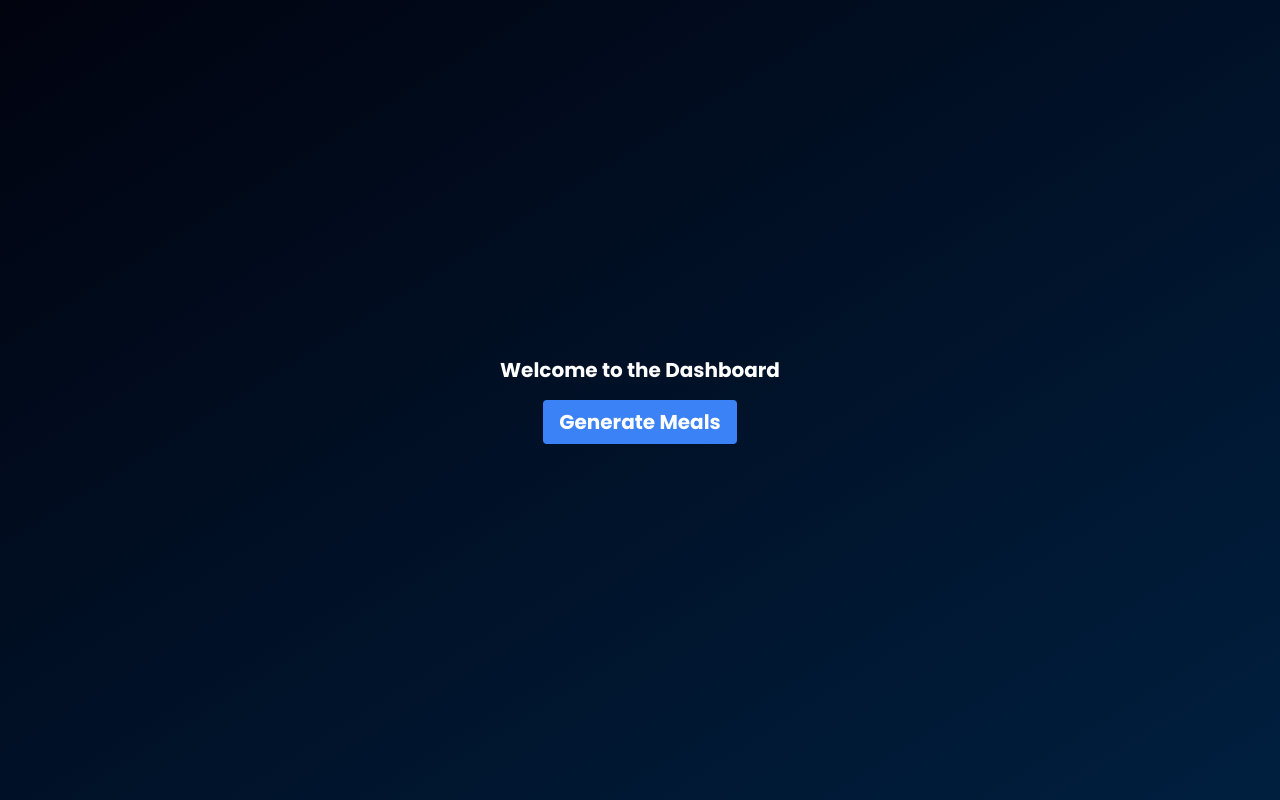
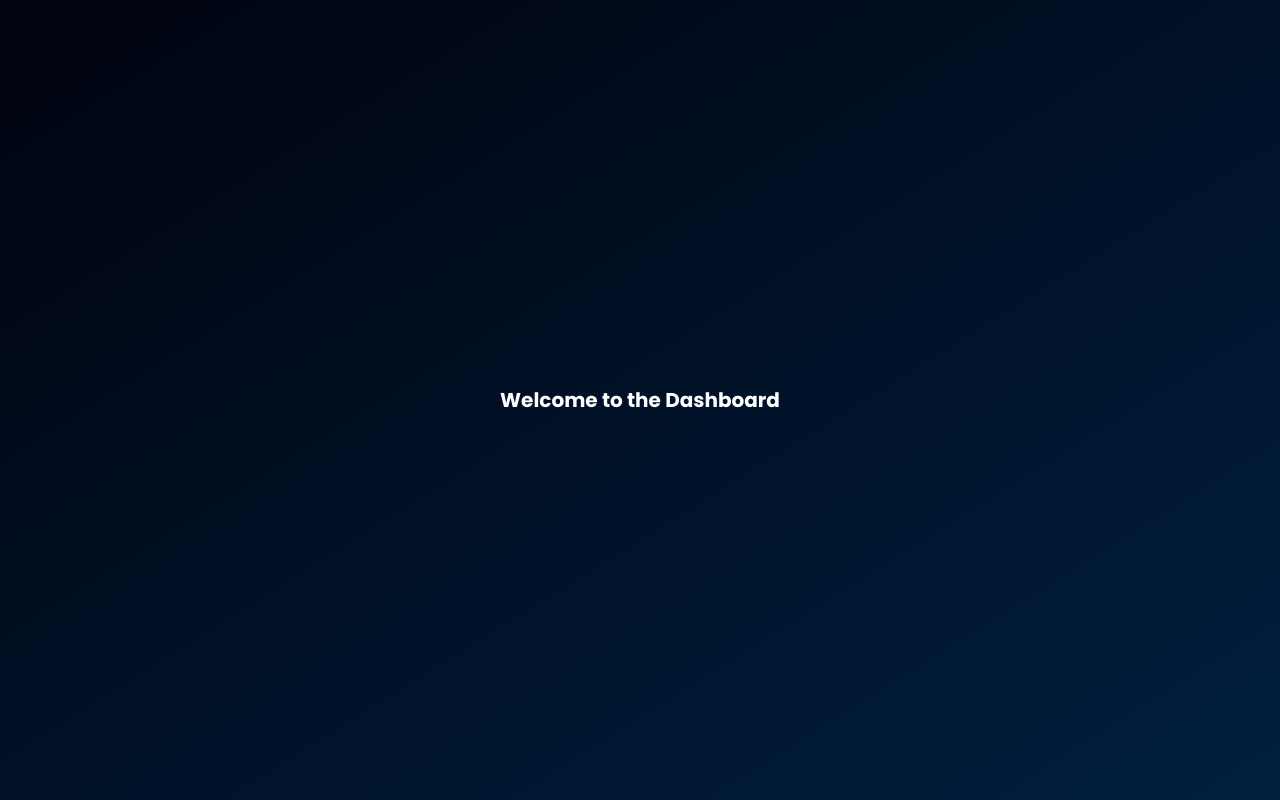
Before and after one commit to bengiloo/fitness-app, a React (Vite) app in the folder client/: page /dashboard in a window 1280 px wide. Built offline with nearby package versions, Linux system fonts and the light colour scheme.

Commit message:
cleaned up test code

```diff
--- a/client/src/Dashboard.jsx
+++ b/client/src/Dashboard.jsx
@@ -2,82 +2,10 @@ import React from 'react';
 import axios from "axios";
 
 const Dashboard = () => {
-  const generateMeals = async () => {
-    try {
-      const email = localStorage.getItem("userEmail");
-      if (!email) {
-        throw new Error("User email not found in localStorage");
-      }
-
-      // get user input for a form to generate the meals
-      // pass it as a req so that it is contructed as a query
-      const response = await axios.post("http://localhost:3000/api/meals/fetch-meal", {
-        diet: "low-carb",
-        health: "Mediterranean",
-        cuisineType: "Asian",
-        mealType: "Lunch",
-        calories: "100-150"
-      }); // hard coded for now, these need to come from the user input
-      console.log("Fetched Meal Data in front end:", response.data);
-
-
-      // Here i want to only grab 7 meals, one for each day
-      const mealPlanData = [];
-
-      // Display data to the console for debugging purposes
-      for (let i = 0; i < 7; i++) {
-        const mealName = response.data.hits[i].recipe.label;
-        const typeOfMeal = response.data.hits[i].recipe.cuisineType[0];
-        const fats = response.data.hits[i].recipe.digest[0].total.toFixed(2);
-        const carbs = response.data.hits[i].recipe.digest[1].total.toFixed(2);
-        const protein = response.data.hits[i].recipe.digest[2].total.toFixed(2);
-        const calories = response.data.hits[i].recipe.calories.toFixed(2);
-        console.log(`Meal ${i + 1}`);
-        console.log(`Meal Name: ${mealName}`);
-        console.log(`Type of Meal: ${typeOfMeal}`);
-        console.log(`Fats: ${fats}`);
-        console.log(`Carbs: ${carbs}`);
-        console.log(`Protein: ${protein}`);
-        console.log(`Calories: ${calories}`);
-        console.log("\n");
-
-        // Push a meal onto the meal plan
-        mealPlanData.push({
-          mealName,
-          typeOfMeal,
-          nutrients: {
-            fats,
-            carbs,
-            protein,
-            calories
-          }
-        });
-
-      }
-
-      // save the meal plan to db
-      const mealPlanPayload = { email, mealPlanData };
-      const saveMealPlanResponse = await axios.post("http://localhost:3000/api/meals/save-mealplan", mealPlanPayload);
-
-      if (saveMealPlanResponse.status < 200 || saveMealPlanResponse.status >= 300) {
-        throw new Error("Failed to save meal plan");
-      }
-      console.log("Meal plan saved successfully:", saveMealPlanResponse.data);
-    } catch (error) {
-      console.error("Error testing endpoint:", error.message);
-    }
-  };
-
   return (
     <div className="flex items-center justify-center h-screen">
       <div className="w-72 h-72 flex flex-col items-center justify-center text-xl font-bold">
         <p>Welcome to the Dashboard</p>
-        <button
-          onClick={generateMeals}
-          className="mt-4 px-4 py-2 bg-blue-500 text-white rounded hover:bg-blue-700"
-        >
-          Generate Meals
-        </button>
       </div>
     </div>
   );
```
